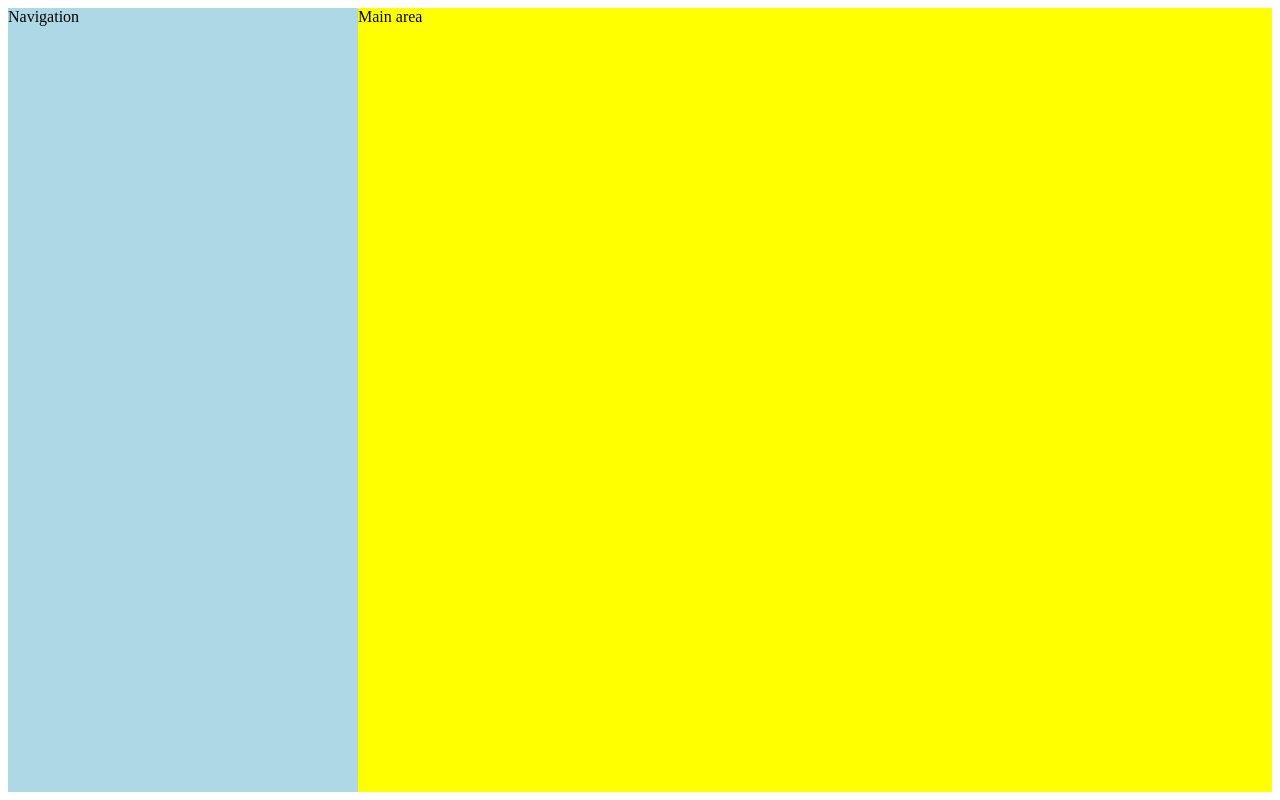
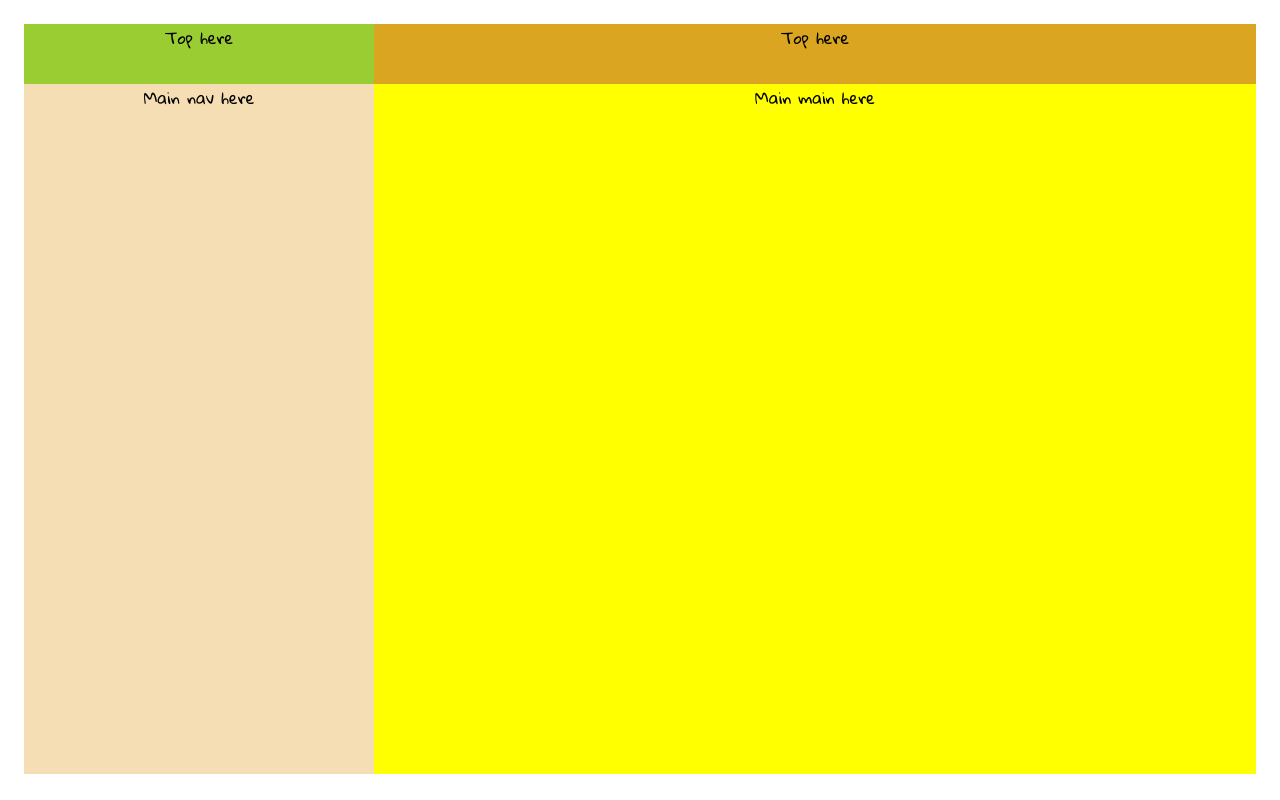
Before and after one commit to sebbmn/blah, a Svelte app in the folder blah-svelte/: page / in a window 1280 px wide. Built offline with nearby package versions, Linux system fonts and the light colour scheme.

Commit message:
feat: add navigation views

```diff
--- a/blah-svelte/src/App.svelte
+++ b/blah-svelte/src/App.svelte
@@ -1,27 +1,40 @@
+<link href="https://fonts.googleapis.com/css?family=Gloria+Hallelujah&display=swap" rel="stylesheet">
 <script>
-
+import Nav from './views/Nav.svelte';
+import Main from './views/Main.svelte';
 </script>
 
 <main>
-  <div id="blah-container">
-    <div class="blah-nav">Navigation</div>
-    <div class="blah-main">Main area</div>
+  <div id="blah-layout">
+    <div class="blah-layout-nav">
+      <Nav />
+    </div>
+    <div class="blah-layout-main">
+      <Main />
+    </div>
   </div>
 </main>
 
 <style>
-#blah-container {
+main {
+  padding: 16px;
+  text-align: center;
+  font-family: "Gloria Hallelujah", cursive;
+  font-size: 16px;
+  line-height: 1.8;
+}
+#blah-layout {
   max-width: 1440px;
-  height: 98vh;
+  height: calc(100vh - 50px);
   margin: 0 auto;
   display: flex;
 }
-.blah-nav {
+.blah-layout-nav {
   background-color: lightblue;
   width: 350px;
 }
 
-.blah-main {
+.blah-layout-main {
   background-color: yellow;
   width: calc(100% - 350px);
 }
--- /dev/null
+++ b/blah-svelte/src/views/Main.svelte
@@ -0,0 +1,18 @@
+<script>
+
+</script>
+
+<div class="main-top">Top here</div>
+<div class="main-main">Main main here</div>
+
+<style>
+.main-top {
+  height: 60px;
+  background: goldenrod;
+}
+
+.main-main {
+  height: calc(100% - 60px);
+  background: yellow;
+}
+</style>
--- /dev/null
+++ b/blah-svelte/src/views/Nav.svelte
@@ -0,0 +1,18 @@
+<script>
+
+</script>
+
+<div class="nav-top">Top here</div>
+<div class="nav-main">Main nav here</div>
+
+<style>
+.nav-top {
+  height: 60px;
+  background: yellowgreen;
+}
+
+.nav-main {
+  height: calc(100% - 60px);
+  background: wheat;
+}
+</style>
```
